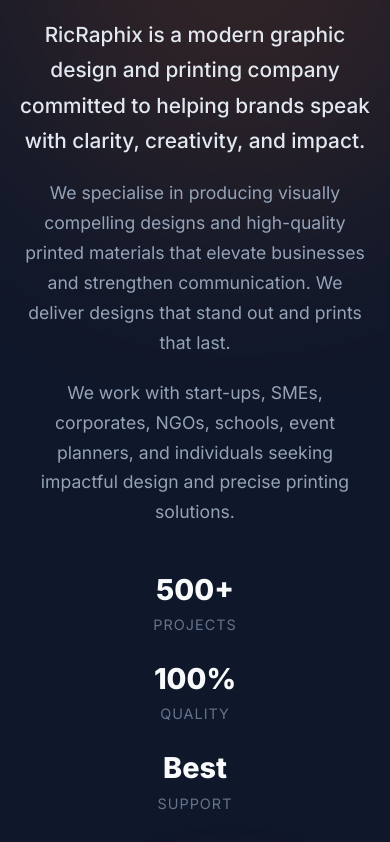
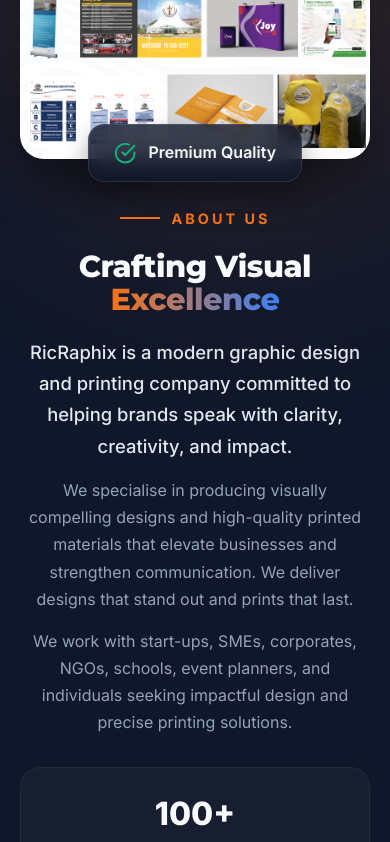
Before and after one commit to bluebird00002/poster-project, a React (Vite) app: page / in a window 390 px wide. Shown: the part 1040-1882 px from the top of the page. Built offline with nearby package versions, Linux system fonts and the light colour scheme.

Commit message:
applied suggested changes

```diff
--- a/src/components/About.css
+++ b/src/components/About.css
@@ -348,7 +348,7 @@
   .about-top-grid {
     grid-template-columns: 1fr;
     text-align: center;
-    gap: 60px;
+    gap: 40px;
   }
   .about-tag {
     justify-content: center;
@@ -360,41 +360,78 @@
     grid-template-columns: repeat(2, 1fr);
   }
   .about-illustration-wrap {
-    max-width: 600px;
+    max-width: 500px;
     margin: 0 auto;
+    order: -1; /* Move illustration above text for better flow */
   }
   .floating-badge {
-    left: 10px;
+    left: 50%;
+    transform: translateX(-50%);
+    bottom: -15px;
+    white-space: nowrap;
   }
 }
 
 @media (max-width: 768px) {
   .about-section {
-    padding: 80px 0;
+    padding: 60px 0;
   }
   .about-container {
     padding: 0 20px;
   }
   .about-title {
-    font-size: 2rem;
+    font-size: 2.2rem; /* Slightly larger for impact */
+    margin-bottom: 20px;
+  }
+  .about-description {
+    font-size: 1rem;
+    gap: 15px;
+  }
+  .description-lead {
+    font-size: 1.15rem;
+  }
+  .about-stats {
+    display: grid;
+    grid-template-columns: repeat(3, 1fr);
+    gap: 15px;
+    margin-top: 30px;
+    padding: 20px;
+    background: rgba(255, 255, 255, 0.03);
+    border-radius: 20px;
+    border: 1px solid rgba(255, 255, 255, 0.05);
+  }
+  .stat-num {
+    font-size: 1.6rem;
+  }
+  .stat-label {
+    font-size: 0.75rem;
   }
   .about-cards-row {
     grid-template-columns: 1fr;
+    gap: 20px;
   }
   .premium-card {
-    padding: 30px;
+    padding: 25px;
+    border-radius: 20px;
   }
 }
 
 @media (max-width: 480px) {
   .about-title {
-    font-size: 1.7rem;
+    font-size: 1.9rem;
   }
   .about-stats {
-    flex-direction: column;
+    grid-template-columns: 1fr; /* Stack on very small screens */
     gap: 20px;
   }
+  .stat-item {
+    padding-bottom: 15px;
+    border-bottom: 1px solid rgba(255, 255, 255, 0.05);
+  }
+  .stat-item:last-child {
+    border-bottom: none;
+  }
   .stat-num {
-    font-size: 1.8rem;
+    font-size: 2rem;
   }
 }
--- a/src/components/About.jsx
+++ b/src/components/About.jsx
@@ -88,7 +88,7 @@
 
               <div className="about-stats">
                 <div className="stat-item">
-                  <span className="stat-num">500+</span>
+                  <span className="stat-num">100+</span>
                   <span className="stat-label">{t("aboutProjects")}</span>
                 </div>
                 <div className="stat-item">
--- a/src/i18n/LanguageContext.jsx
+++ b/src/i18n/LanguageContext.jsx
@@ -51,7 +51,7 @@
     aboutVal5Desc: "Your brand goals guide our process.",
 
     servicesTitle: "Our Services",
-    servicesSubtitle: "From concept to print — we bring your brand to life with precision, creativity, and quality.",
+    servicesSubtitle: "From concept to print  we bring your brand to life with precision, creativity, and quality.",
     servicesEyebrow: "What We Do",
     servicesDesignTitle: "Graphic Design",
     servicesDesignTagline: "Creative visuals that tell your story",
```
